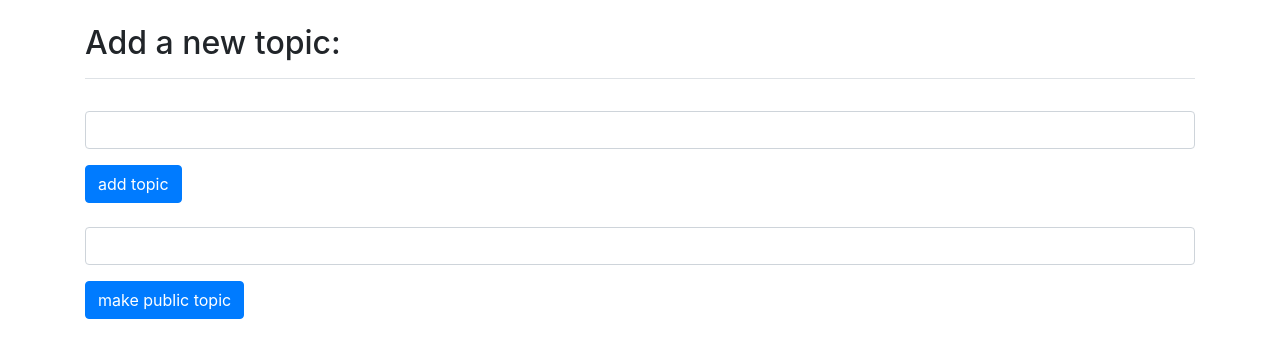
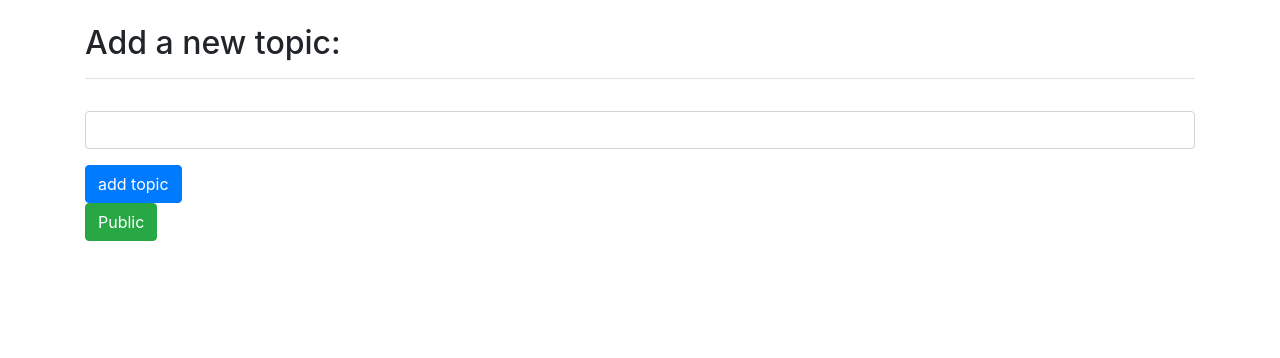
Before and after one commit to likikikpa/Learning_log, a Django app: page /new_topic/ in a window 1280 px wide. Shown: the part 58-416 px from the top of the page. Run offline with Django 4.2, Linux system fonts and the light colour scheme; the visitor is signed in with stand-in values (Sample User, id 1); some libraries are stand-ins or nearby versions.

Commit message:
make public topics

```diff
--- a/learning_logs/templates/learning_logs/new_topic.html
+++ b/learning_logs/templates/learning_logs/new_topic.html
@@ -12,12 +12,9 @@
     {% bootstrap_form form %}
     <button name="submit" class="btn btn-primary">add topic</button>
 </form>
+<A></A>
 
-<form action="{% url 'learning_logs:new_topic_public' %}" method="post">
-    {% csrf_token %}
-    {% bootstrap_form form %}
-    <button name="submit" class="btn btn-primary">make public topic </button>
-</form>
+<a class="btn btn-rg btn-success" href="{% url 'learning_logs:new_topic_public' %}">Public</a>
 
 
 {% endblock content %}
```
